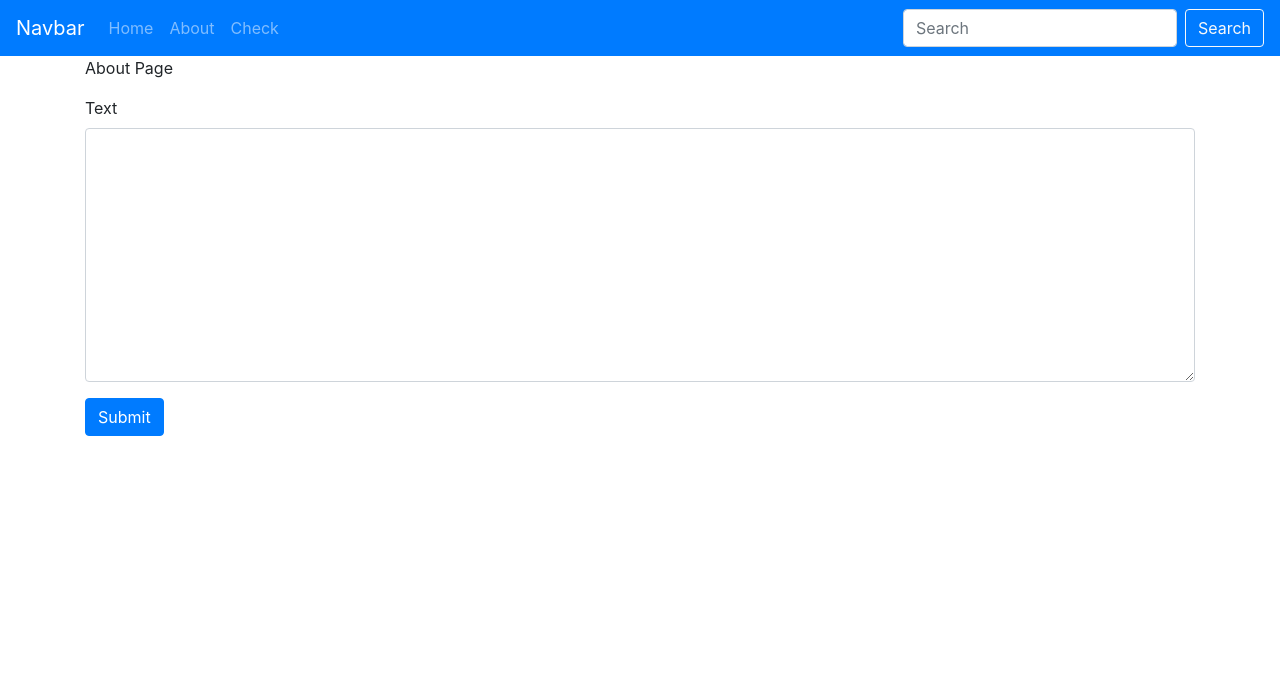
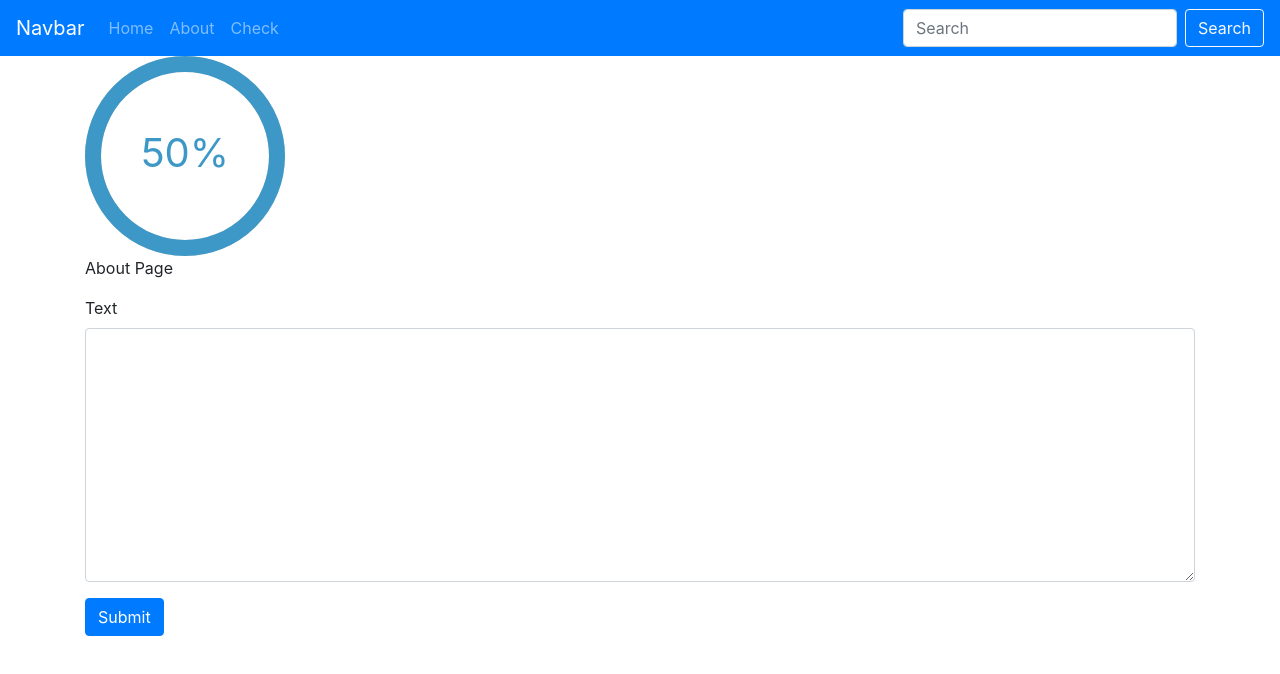
Before and after one commit to Check-den-Fakt/Frontend, a React (Create React App) app: page / in a window 1280 px wide. Shown: the top 674 px of the page. Built offline with nearby package versions, Linux system fonts and the light colour scheme.

Commit message:
add diagramm

```diff
--- a/package.json
+++ b/package.json
@@ -6,6 +6,7 @@
     "bootstrap": "^4.4.1",
     "react": "^16.13.1",
     "react-bootstrap": "^1.0.0-beta.17",
+    "react-circular-progressbar": "^2.0.3",
     "react-dom": "^16.13.1",
     "react-router-dom": "^5.1.2",
     "react-scripts": "3.4.0"
--- /dev/null
+++ b/src/components/Diagram.css
@@ -0,0 +1,3 @@
+.progressbar {
+  max-width: 200px !important;
+}
--- /dev/null
+++ b/src/components/Diagram.js
@@ -0,0 +1,19 @@
+import React, { Component } from 'react';
+import { Navbar } from 'react-bootstrap';
+import { Nav } from 'react-bootstrap';
+import { Form } from 'react-bootstrap';
+import { FormControl } from 'react-bootstrap';
+import { Button } from 'react-bootstrap';
+import './Diagram.css';
+import 'react-circular-progressbar/dist/styles.css';
+import { CircularProgressbar } from 'react-circular-progressbar';
+
+export class Diagram extends Component {
+  render () {
+    const value = 50;
+
+    return (
+      <CircularProgressbar className="progressbar" value={value} maxValue={1} text={`${value}%`} />
+    );
+  }
+}
--- a/src/pages/Check/Check.js
+++ b/src/pages/Check/Check.js
@@ -1,10 +1,12 @@
 import React, { useState } from 'react';
 import { AddNews } from '../../components/AddNews';
+import { Diagram } from '../../components/Diagram';
 
 export default function Check() {
   // Declare a new state variable, which we'll call "count"
   return (
     <div>
+      <Diagram />
       <p>About Page</p>
       <AddNews />
     </div>
```
Also changed, not shown: 1 other file (tests, documents, lock files or other folders).
